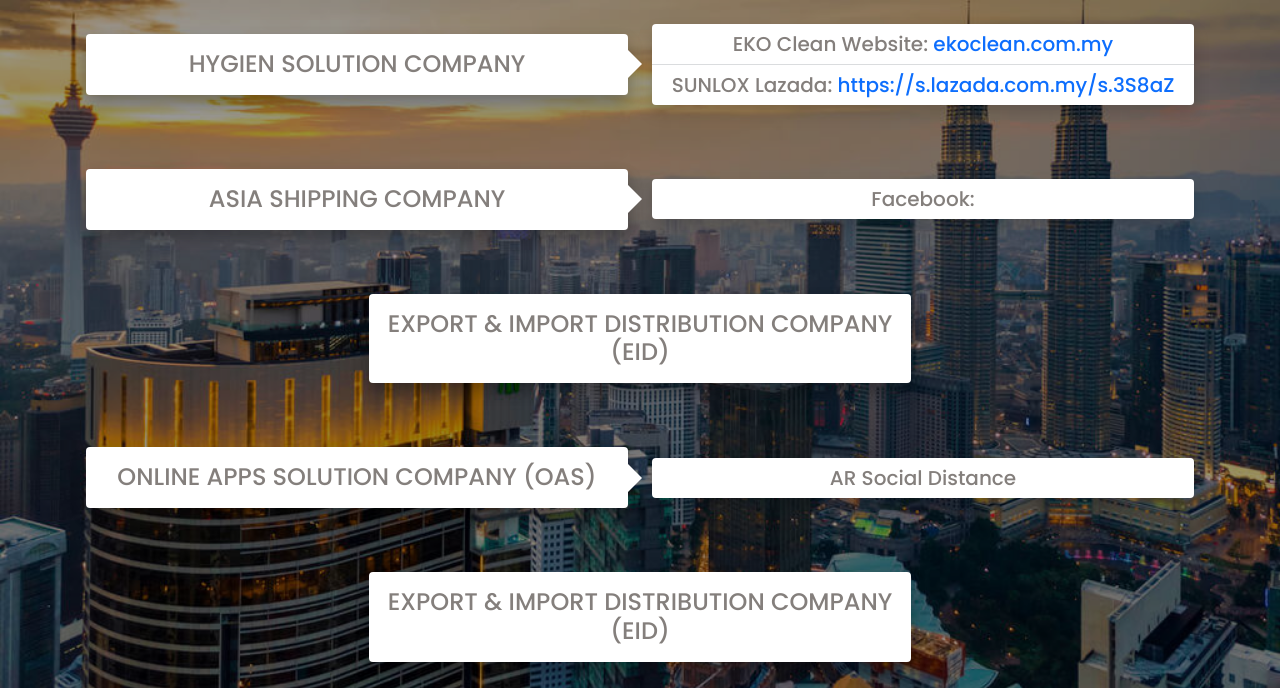
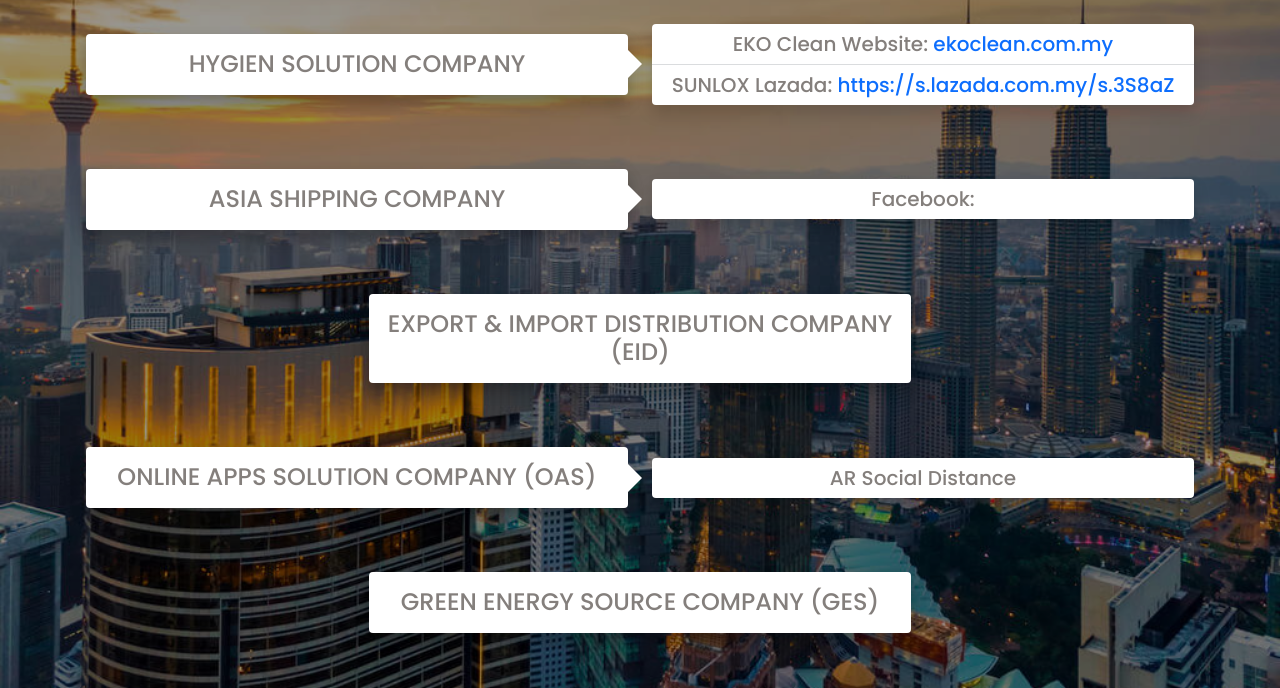
Before and after one commit to AhmedBarahim/AsiaCaring, a plain HTML site: page index.html in a window 1280 px wide. Shown: the part 158-846 px from the top of the page. Drawn offline with nearby package versions, Linux system fonts and the light colour scheme.

Commit message:
Add files via upload

```diff
--- a/index.html
+++ b/index.html
@@ -114,7 +114,7 @@
                 <div class="col-lg-6 col-md-12 my-4">
                   <div class="box1 shadow rounded w-lg-50" aria-orientation="vertical">
                     <div class="p-3 shadow active box-item">
-                        <h4 class="font-weight-bold text-uppercase m-0">Export & Import Distribution Company (EID)</h4></div>
+                        <h4 class="font-weight-bold text-uppercase m-0">Green Energy Source Company (GES)</h4></div>
                   </div>
                 </div>
               </div>
@@ -145,7 +145,6 @@
 
         </div>
 
-    </div>
 
 
 
```
